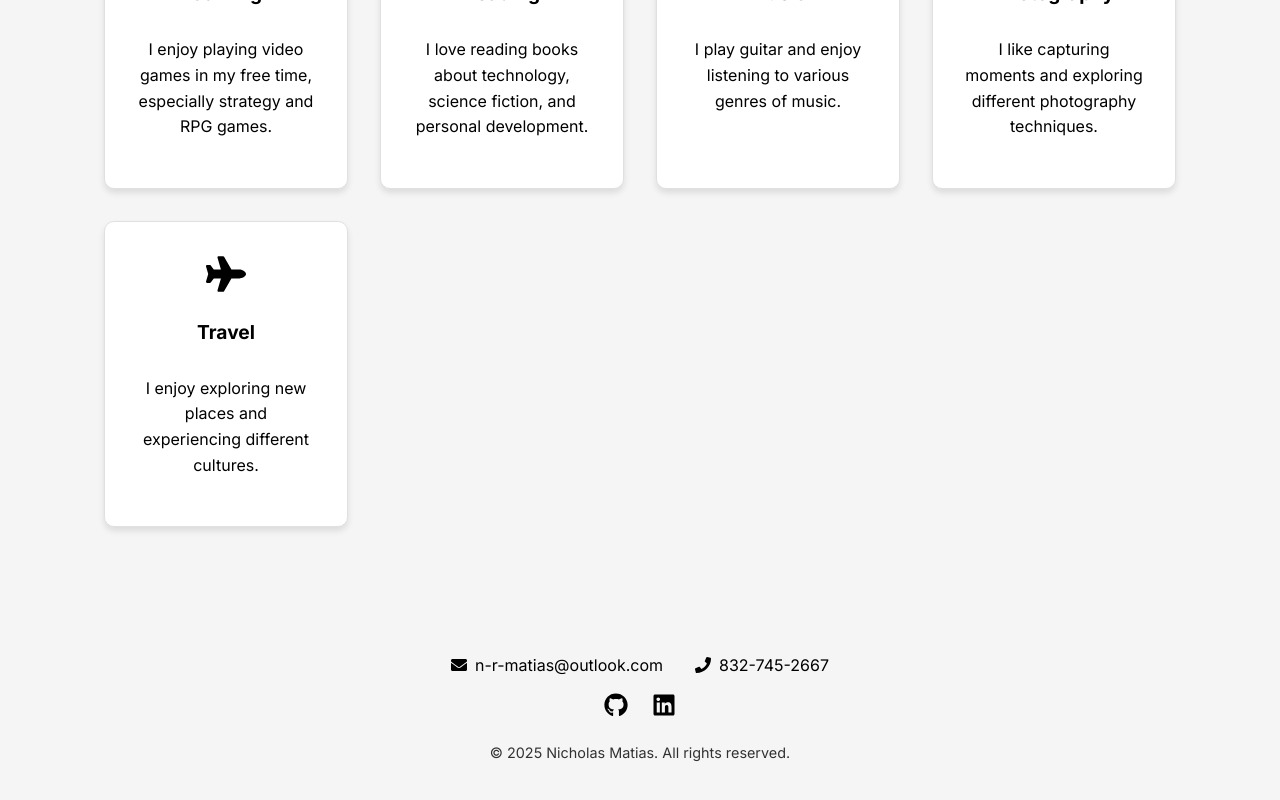
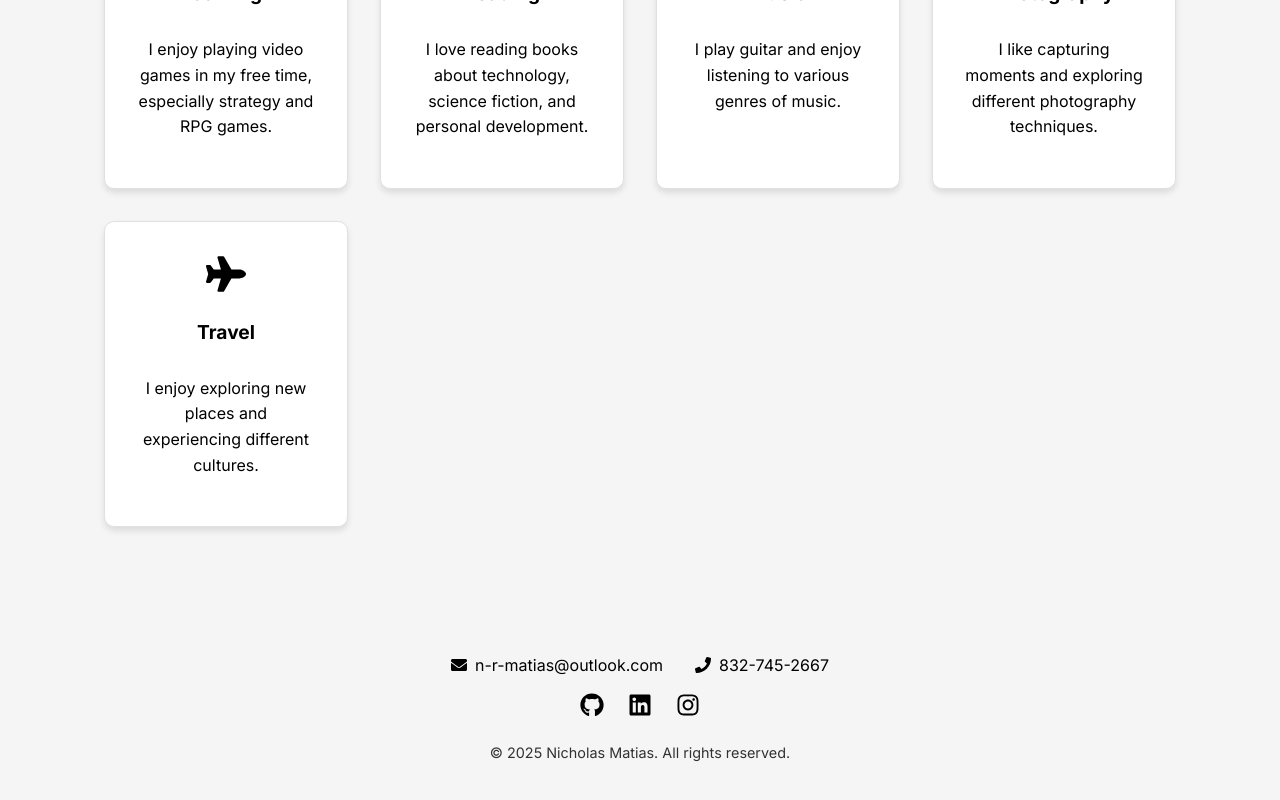
Before and after one commit to NicholasMatias/CBNV3, a React (Vite) app in the folder portfolio/: page / in a window 1280 px wide. Shown: the part 8576-9376 px from the top of the page. Built offline with nearby package versions, Linux system fonts and the light colour scheme.

Commit message:
added instagram

```diff
--- a/portfolio/src/components/Footer.jsx
+++ b/portfolio/src/components/Footer.jsx
@@ -1,5 +1,5 @@
 import styled from 'styled-components';
-import { FaEnvelope, FaPhone, FaGithub, FaLinkedin } from 'react-icons/fa';
+import { FaEnvelope, FaPhone, FaGithub, FaLinkedin, FaInstagram } from 'react-icons/fa';
 
 const FooterContent = styled.footer`
   background: ${({ theme }) => theme.footer};
@@ -131,7 +131,7 @@ const Footer = () => {
         <Email href="mailto:n-r-matias@outlook.com">
           <FaEnvelope /> n-r-matias@outlook.com
         </Email>
-        <Phone>
+        <Phone >
           <FaPhone /> 832-745-2667
         </Phone>
       </ContactInfo>
@@ -142,6 +142,9 @@ const Footer = () => {
         <SocialLink href="https://linkedin.com/in/nicholasmatias" target="_blank" rel="noopener noreferrer">
           <FaLinkedin />
         </SocialLink>
+        <SocialLink href="https://www.instagram.com/nicholasrmatias" target="_blank" rel="noopener noreferrer">
+          <FaInstagram />
+        </SocialLink>
       </SocialLinks>
       <Copyright>
         © {new Date().getFullYear()} Nicholas Matias. All rights reserved.
```
